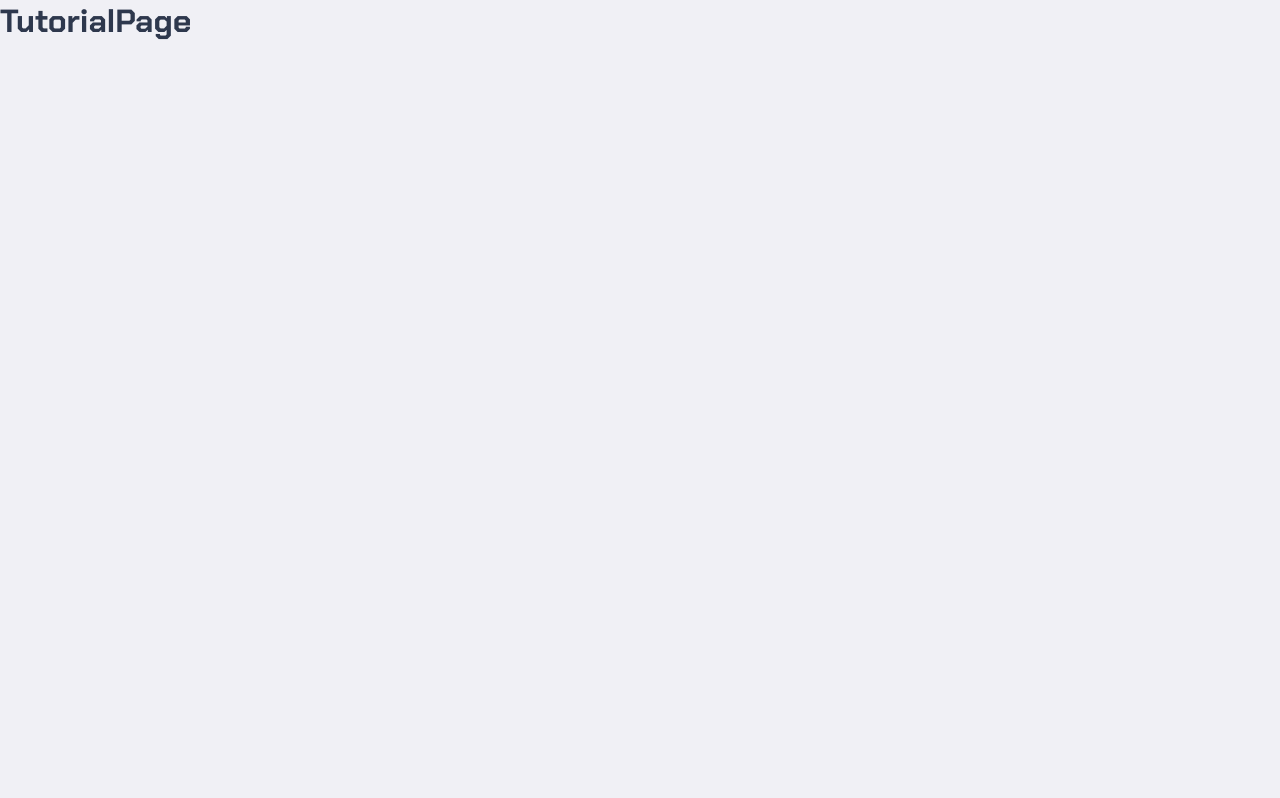
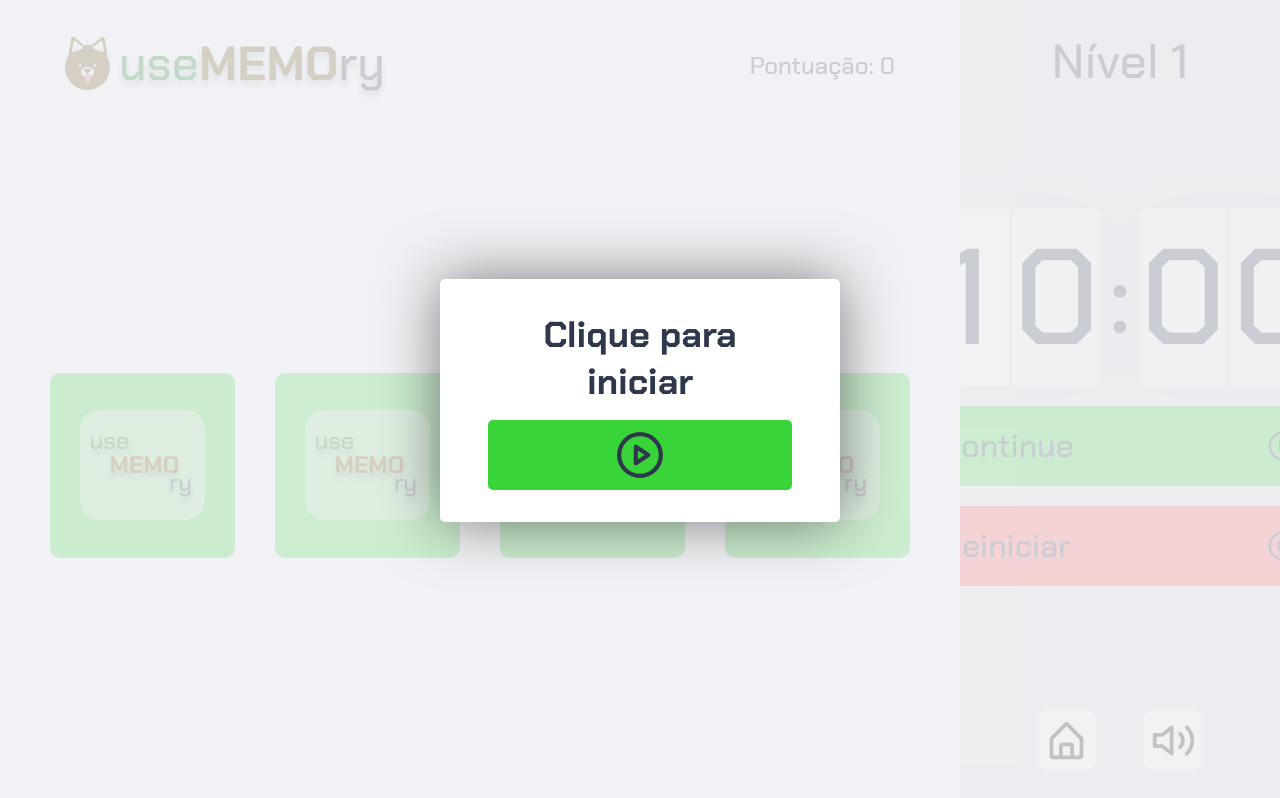
Before and after one commit to AndreRobette/usememory, a Next.js app: page /TutorialPage in a window 1280 px wide. Built offline with nearby package versions, Linux system fonts and the light colour scheme.

Commit message:
local commit

```diff
--- a/src/pages/TutorialPage/index.tsx
+++ b/src/pages/TutorialPage/index.tsx
@@ -1,12 +1,54 @@
 import React from 'react';
 
-import { Container } from './styles';
+import { Grid } from './styles';
 
-const TutorialPage: React.FC = () => {
+import MainHeader from '../../components/MainHeader';
+import Aside from '../../components/Aside';
+import Game from '../../components/Game';
+import { LevelingProvider } from '../../contexts/LevelingContext';
+import { Card } from '../../components/Game/styles';
+
+import {
+  GiFeline as Cat,
+  GiPig as Pig,
+} from "react-icons/gi";
+
+const cardBack = '/images/cardBack.svg'
+
+function showCards() {
   return (
-    <Container>
-      <h1>TutorialPage</h1>
-    </Container>
+    <>
+      <Card id="card" className="memory-card" data-framework="cat" >
+        <Cat size={140} className="front-face" />
+        <img src={cardBack} alt="cardBack" className="back-face" />
+      </Card>
+      <Card id="card" className="memory-card" data-framework="cat" >
+        <Cat size={140} className="front-face" />
+        <img src={cardBack} alt="cardBack" className="back-face" />
+      </Card>
+      <Card id="card" className="memory-card" data-framework="pig" >
+        <Pig size={140} className="front-face" />
+        <img src={cardBack} alt="cardBack" className="back-face" />
+      </Card>
+      <Card id="card" className="memory-card" data-framework="pig" >
+        <Pig size={140} className="front-face" />
+        <img src={cardBack} alt="cardBack" className="back-face" />
+      </Card>
+    </>
+  );
+}
+
+function TutorialPage({ children }) {
+  return (
+    <LevelingProvider>
+      <Grid>
+        <MainHeader />
+        <Aside />
+        <Game>
+          {children}
+        </Game>
+      </Grid>
+    </LevelingProvider>
   );
 };
 
--- a/src/pages/TutorialPage/styles.ts
+++ b/src/pages/TutorialPage/styles.ts
@@ -1,5 +1,13 @@
 import styled from 'styled-components';
 
-export const Container = styled.div`
+export const Grid = styled.div`
+    display: grid;
+    grid-template-columns: 75% auto;
+    grid-template-rows: 130px auto;
 
+    grid-template-areas:
+    'MH AS'
+    'CT AS';
+
+    height: 100vh;
 `;
```
